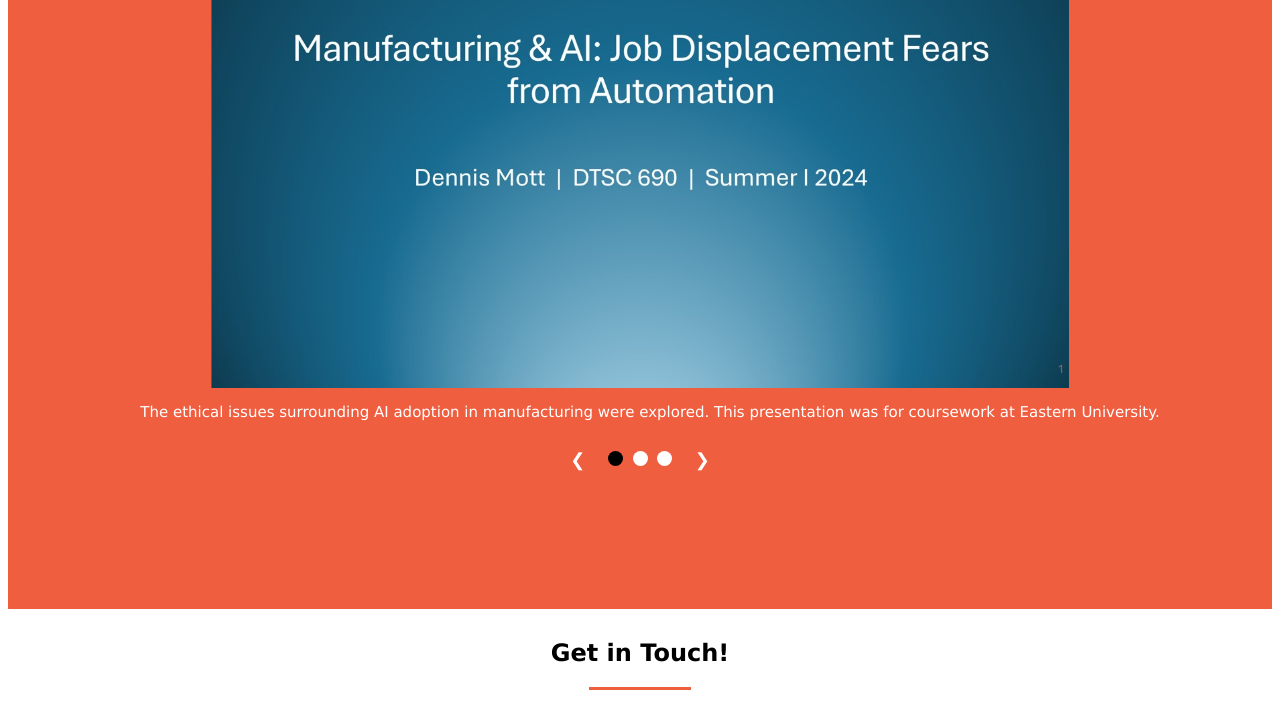
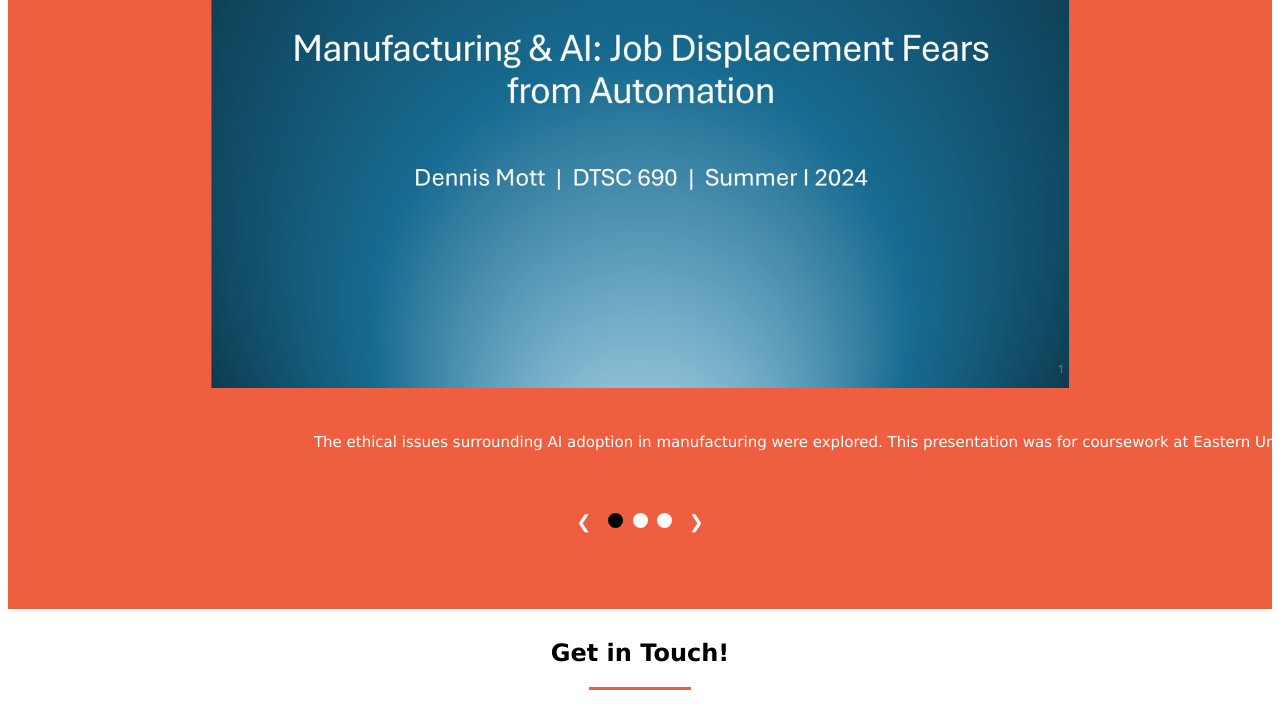
Before and after one commit to 2DM2/2DM2.github.io, a plain HTML site: page index.html in a window 1280 px wide. Shown: the part 1838-2543 px from the top of the page. Drawn offline with Linux system fonts and the light colour scheme.

Commit message:
Update style.css

```diff
--- a/style.css
+++ b/style.css
@@ -214,8 +214,8 @@ img {
   position: relative;
   top: 50%;
   width: auto;
-  padding: 16px;
-  margin-top: -22px;
+  padding: 10px;
+  margin-top: -10px;
   color: white;
   font-weight: bold;
   font-size: 18px;
@@ -241,7 +241,10 @@ img {
   color: #ffffff;
   font-size: 15px;
   padding: 5px 5px;
-  margin: 10px;
+  margin-left: 15%;
+  margin-right: 15%;
+  margin-top: 5vh;
+  margin-bottom: 5vh;
   position: relative;
   width: 100%;
   text-align: center;
```
